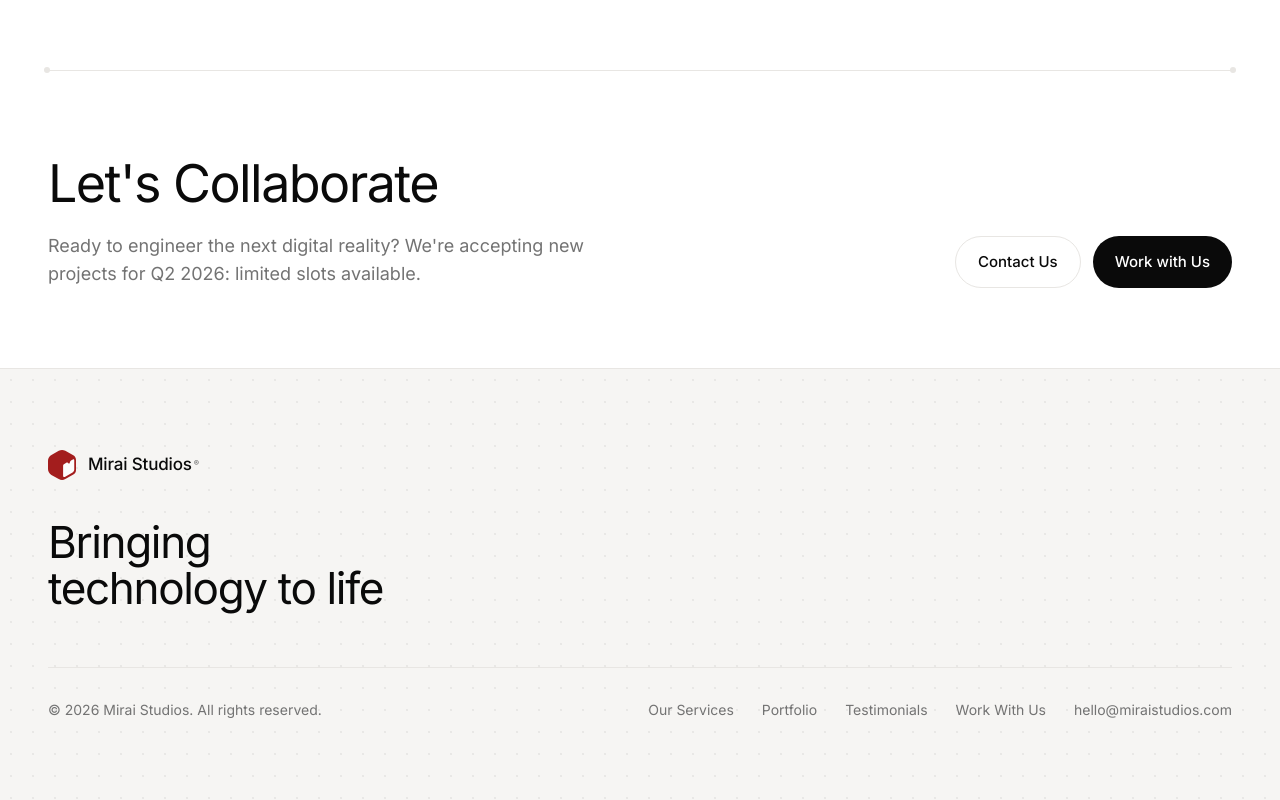
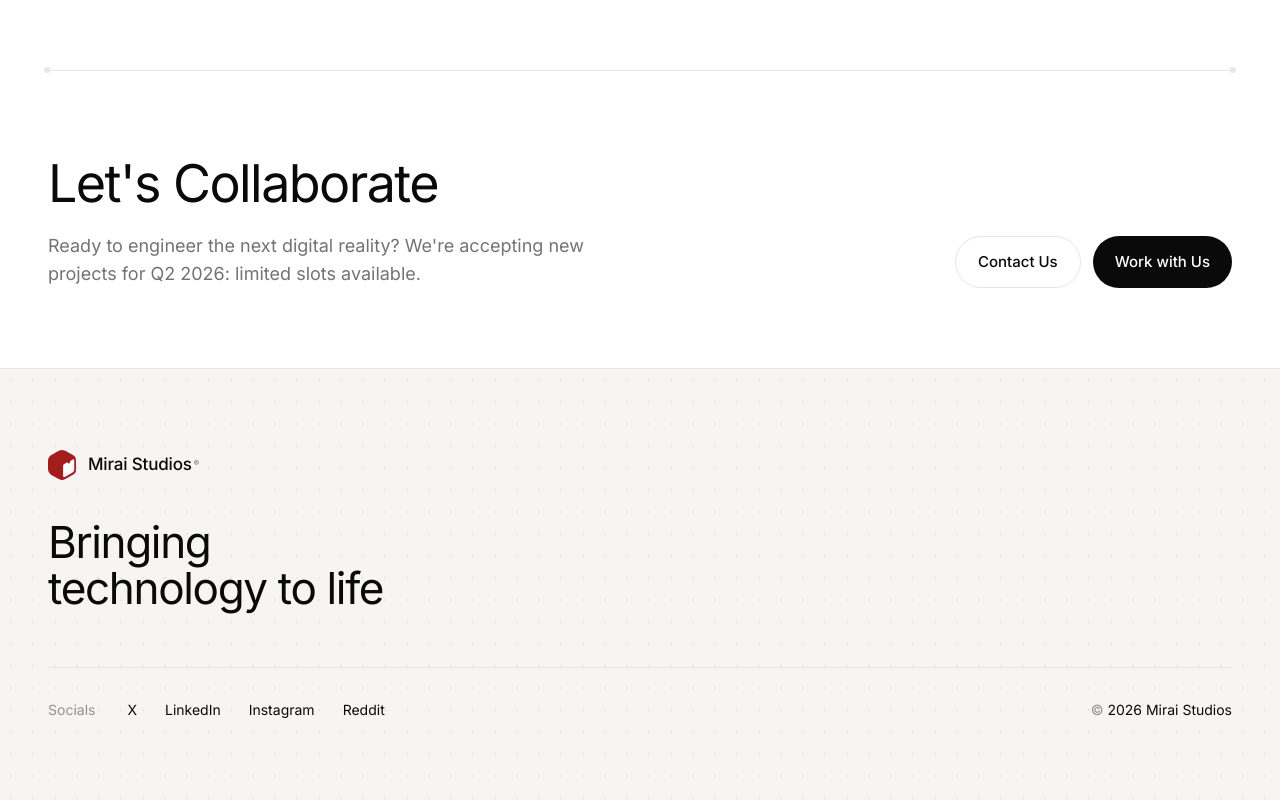
Before and after one commit to huzaima-ali/Mairai-Website, a Next.js app: page / in a window 1280 px wide. Shown: the part 9519-10319 px from the top of the page. Built offline with nearby package versions, Linux system fonts and the light colour scheme.

Commit message:
Refactor Footer component to be like figma

```diff
--- a/src/components/layout/Footer.tsx
+++ b/src/components/layout/Footer.tsx
@@ -1,6 +1,13 @@
-import { NAV_LINKS, SITE } from "@/lib/content";
+import { SITE } from "@/lib/content";
 import { Container } from "@/components/ui/Container";
 import { Logo } from "@/components/ui/Logo";
+
+const SOCIAL_LINKS = [
+  { label: "X", href: "https://x.com" },
+  { label: "LinkedIn", href: "https://www.linkedin.com" },
+  { label: "Instagram", href: "https://www.instagram.com" },
+  { label: "Reddit", href: "https://www.reddit.com" },
+] as const;
 
 export function Footer() {
   return (
@@ -12,28 +19,30 @@ export function Footer() {
           {SITE.tagline}
         </p>
 
-        <div className="mt-14 flex flex-col items-start justify-between gap-6 border-t border-border pt-8 sm:flex-row sm:items-center">
-          <p className="text-sm text-muted-foreground">
-            © {new Date().getFullYear()} {SITE.name}. All rights reserved.
-          </p>
-          <nav className="flex flex-wrap gap-x-7 gap-y-2">
-            {NAV_LINKS.map((link) => (
+        <div className="mt-14 flex flex-col items-start justify-between gap-6 border-t border-border pt-8 lg:flex-row lg:items-center">
+          <nav
+            aria-label="Social media"
+            className="flex flex-col items-start gap-2 text-sm font-normal leading-5 sm:flex-row sm:gap-8"
+          >
+            <span className="shrink-0 text-foreground/[0.42]">Socials</span>
+            <div className="flex flex-wrap items-start gap-x-7 gap-y-2">
+              {SOCIAL_LINKS.map((link) => (
                 <a
-                key={link.href}
+                  key={link.label}
                   href={link.href}
-                className="group relative text-sm text-muted-foreground transition-colors hover:text-foreground"
+                  target="_blank"
+                  rel="noreferrer"
+                  className="text-foreground transition-opacity duration-200 hover:opacity-60"
                 >
                   {link.label}
-                <span className="absolute -bottom-0.5 left-0 h-px w-0 bg-accent transition-all duration-300 group-hover:w-full" />
                 </a>
               ))}
-            <a
-              href={`mailto:${SITE.email}`}
-              className="text-sm text-muted-foreground transition-colors hover:text-foreground"
-            >
-              {SITE.email}
-            </a>
+            </div>
           </nav>
+
+          <p className="shrink-0 whitespace-nowrap text-right text-sm font-normal leading-5 text-foreground">
+            <span className="text-foreground/[0.42]">©</span> {new Date().getFullYear()} {SITE.name}
+          </p>
         </div>
       </Container>
     </footer>
```
Lines whose indentation alone changed are shown as unchanged.
